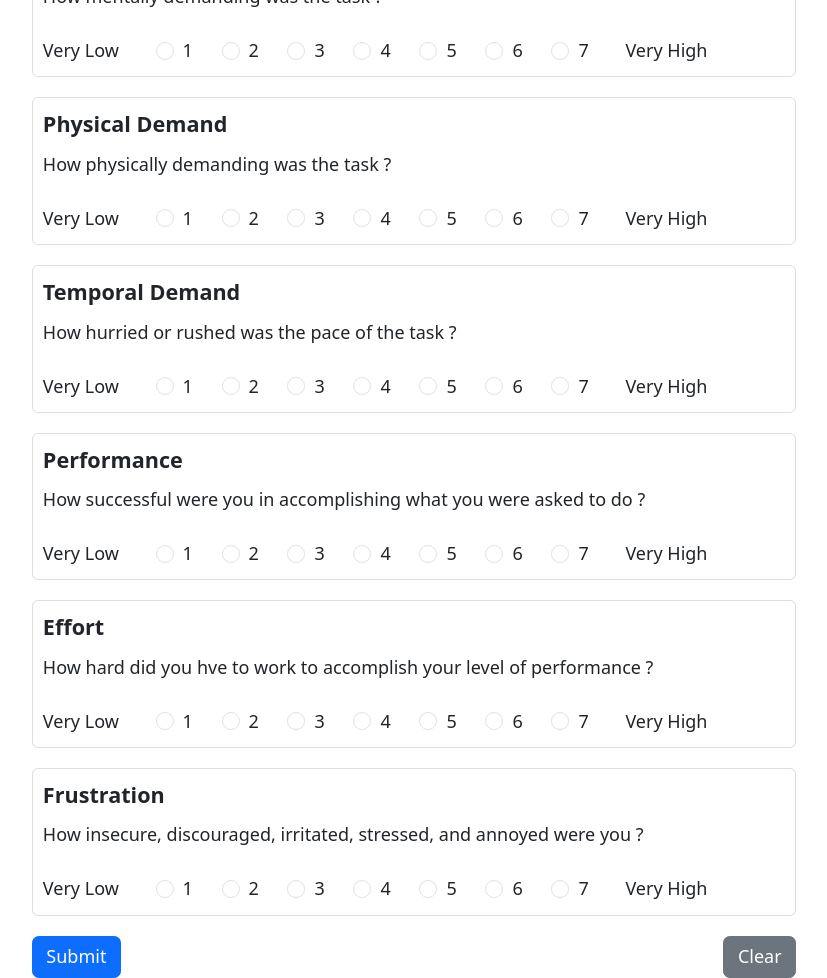
After one commit to arayabrain/multiagent-bmi-webui-collab, a FastAPI app: template app/templates/nasa-tlx-survey.html in a window 1280 px wide. The commit adds this page. Shown: the whole page, without its empty margins (226-1053 px from the left). Run offline with FastAPI, Linux system fonts and the light colour scheme; the template is opened without the code that fills it, so the values that code supplies are empty; parts of the project's set-up code (start-up, migrations or seed data) failed here and were passed over.

Commit message:
Add basic NASA TLX form, added the endpoints required for serving and processing the data, WIP on the data saving endpoint though; updated core files to share userinfo in the session storage, so this is also passed along NASA TLX survey data for saving

```diff
--- a/app/main.py
+++ b/app/main.py
@@ -85,6 +85,14 @@ async def setuser(request: Request, userinfo: dict):
     connectedUsers.append(userinfo["name"])
     return True
 
+@app.post("/api/save-nasa-tlx-data")
+async def save_nasa_tlx_data(request: Request, survey_data: dict):
+    # TODO: survey data saving
+    # - where do we store it ? which logs forlder ?
+    # - what should the file name be ? project_id/session_id/username_YYYYMMDD/device_1_device_2__nasatlx.json ?
+    # - save as JSON dict ?
+    # - anything else we need that is not in survey_data ?
+    return True
 
 @app.get("/api/getuser")
 async def getuser(request: Request):
@@ -124,6 +132,21 @@ async def task_page(request: Request, mode: str):
     )
 
 
+async def survey_page(request: Request, mode: str):
+    if "userinfo" not in request.session:
+        return RedirectResponse(url="/register")
+
+    # TODO: shared same func "task_page" for serving ?
+    # TODO: might want to check that (valid) devices
+    # are set, otherwise the data saved might be useless
+    return templates.TemplateResponse(
+        "nasa-tlx-survey.html",
+        {
+            "request": request
+        }
+    )
+
+
 @app.get("/data-collection")
 async def data_collection(request: Request):
     return await task_page(request, "data-collection")
@@ -137,6 +160,11 @@ async def single_robot(request: Request):
 @app.get("/multi-robot")
 async def multi_robot(request: Request):
     return await task_page(request, "multi-robot")
+
+
+@app.get("/nasa-tlx-survey")
+async def nasa_tlx_survey(request: Request):
+    return await survey_page(request, "nasa-tlx-survery")
 
 
 @sio.event
--- a/app/static/app.js
+++ b/app/static/app.js
@@ -63,6 +63,7 @@ const onServerStartDone = () => {
 const clientStart = () => {
     document.getElementById('start-button').disabled = true;  // disable start button for clients who have not pressed it
 
+    // TODO: this seems never used ?
     sockEnv.emit('addUser', {
         userinfo: userinfo,
         deviceSelection: JSON.parse(sessionStorage.getItem('deviceSelection')),
@@ -73,6 +74,7 @@ const clientStart = () => {
     if (isDataCollection) {
         document.addEventListener('dataCollectionOnset', onDataCollectionOnset);
         document.addEventListener('dataCollectionCompleted', onDataCollectionCompleted);
+        // TODO: hide NASA TLX survey button in data coll mode ?
         startDataCollection(commandColors, commandLabels);
     }
 
@@ -170,6 +172,9 @@ const connectEnv = () => {
         Object.keys(subtaskSelectionDeviceInitFuncs).forEach(device => {
             if (deviceSelection[device]) subtaskSelectionDeviceInitFuncs[device](onSubtaskSelectionEvent, commandLabels, userinfo.name, expId);
         });
+
+        // Share userinfo across the session, for other modules to use
+        sessionStorage.setItem("userinfo", JSON.stringify(userinfo));
     });
     sockEnv.on('command', ({ agentId, command, nextAcceptableCommands, isNowAcceptable, hasSubtaskNotDone, likelihoods, interactionTime }) => {
         if (interactionTime) {
--- /dev/null
+++ b/app/static/nasa-tlx-survey.js
@@ -0,0 +1,73 @@
+const NASATLXFieldToInputName = {
+  "mental-demand": "mentalDemandOptions",
+  "physical-demand": "physicalDemandOptions",
+  "temporal-demand": "temporalDemandOptions",
+  "performance": "performanceOptions",
+  "effort": "effortOptions",
+  "frustration": "frustrationOptions"
+}
+
+document.addEventListener('DOMContentLoaded', () => {
+  document.querySelector('#nasa-tlx-survey-form').addEventListener('submit', async event => {
+      event.preventDefault();
+      await saveNASATLXSurveyData();
+  });
+  document.querySelector('#clear-button').addEventListener('click', clearForm);
+});
+
+// Clears the form
+const clearForm = () => {
+  // Iterate over each key in NASATLXFieldToInputName
+  Object.keys(NASATLXFieldToInputName).forEach(key => {
+    // Get collection of radio buttons
+    const radioButtons = document.getElementsByName(NASATLXFieldToInputName[key]);
+    // Uncheck radio buttons of each field.
+    radioButtons.forEach(radio => {
+      radio.checked = false;
+    });
+  });
+}
+
+const saveNASATLXSurveyData = async () => {
+  // Collect the survey data
+  const NASATLXSurveyData = {}
+  let nullKeyFound = false;
+
+  for (const key of Object.keys(NASATLXFieldToInputName)) {
+    const inputName = NASATLXFieldToInputName[key];
+    const inputValue = document.querySelector(`input[name="${inputName}"]:checked`);
+    NASATLXSurveyData[key] = null; // Placeholder value
+
+    if (inputValue) {
+      NASATLXSurveyData[key] = parseInt(inputValue.value, 10);
+    } else {
+      nullKeyFound = true;
+    }
+  }
+  console.log(NASATLXSurveyData);
+
+  // Assert that there is not null key
+  if (nullKeyFound) {
+    // TODO: cleaner / integrate way of notifiying use
+    // by using a modal for e.g. ?
+    alert("All fields are required");
+    return false;
+  }
+
+  // Add userinfo and device selection
+  NASATLXSurveyData["device-selection"] = JSON.parse(sessionStorage.getItem("deviceSelection"));
+  NASATLXSurveyData["userinfo"] = JSON.parse(sessionStorage.getItem("userinfo"));
+
+  // Send the collected data to the Python backend for saving
+  const response = await fetch("/api/save-nasa-tlx-data", {
+    method: 'POST',
+    headers: {
+        'Content-Type': 'application/json'
+    },
+    body: JSON.stringify(NASATLXSurveyData)
+  });
+
+  if (response.ok) {
+    window.location.href = '/';  // Redirect to the index page
+  }
+}
--- /dev/null
+++ b/app/templates/nasa-tlx-survey.html
@@ -0,0 +1,379 @@
+<!DOCTYPE html>
+<html>
+
+<head>
+    <meta charset="utf-8">
+    <meta name="description" content="FastAPI with WebSockets">
+    <meta name="viewport" content="width=device-width, initial-scale=1.0">
+    <title>Multi-Agent BMI | NASA TLX Survey</title>
+
+    <link rel="icon" type="image/png" href="/static/img/favicon.png">
+
+    <link href="https://cdn.jsdelivr.net/npm/bootstrap@5.3.0/dist/css/bootstrap.min.css" rel="stylesheet">
+    <link rel="stylesheet" href="/static/style.css">
+    <link rel="stylesheet" href="/static/log.css">
+    <link rel="stylesheet" href="/static/apriltag.css">
+    <style>
+
+      .nasa-tlx-field-container {
+        /* display: flex; */
+        /* flex-direction: row; */
+        /* align-items: center; */
+      }
+
+      /* .form-check {
+        display: flex;
+        flex-direction: row;
+        align-items: center;
+      } */
+
+      /* .form-check-input {
+        margin-bottom: 5px;
+      } */
+
+      .low-label {
+        order: 1;
+      }
+
+      .high-label {
+        order: 3;
+      }
+
+      .form-check-inline {
+        margin-right: 12px;
+        margin-left:  12px;
+      }
+
+      fieldset {
+        margin-bottom: 20px;
+        padding: 10px;
+        border: 1px solid #ddd;
+        border-radius: 6px;
+      }
+
+      legend {
+          font-size: 1.2em;
+          font-weight: bold;
+          margin-bottom: 10px;
+      }
+
+      .low-label {
+        margin-right: 20px;
+      }
+
+      .high-label {
+        margin-left: 20px;
+      }
+    </style>
+</head>
+
+<body>
+ <!--
+    TODOs:
+    -
+ -->
+
+  <div class="container">
+
+
+    <form id="nasa-tlx-survey-form" method="post">
+
+      <div>
+        <span>Username:</span><span>TODO</span>
+        <br/>
+        <span>Devices:</span><span>TODO</span>
+        <br/>
+      </div>
+      <br/>
+      <br/>
+
+      <!-- Mental demand -->
+      <fieldset>
+          <legend>Mental Demand</legend>
+          <span>How mentally demanding was the task ?</span>
+          <br/>
+          <br/>
+
+          <div class="nasa-tlx-field-container">
+            <span class="low-label">Very Low</span>
+
+            <div class="form-check form-check-inline">
+              <input class="form-check-input" type="radio" name="mentalDemandOptions" id="mental-demand-1" value="1">
+              <label class="form-check-label" for="mental-demand-1">1</label>
+            </div>
+            <div class="form-check form-check-inline">
+              <input class="form-check-input" type="radio" name="mentalDemandOptions" id="mental-demand-2" value="2">
+              <label class="form-check-label" for="mental-demand-2">2</label>
+            </div>
+            <div class="form-check form-check-inline">
+              <input class="form-check-input" type="radio" name="mentalDemandOptions" id="mental-demand-3" value="3">
+              <label class="form-check-label" for="mental-demand-3">3</label>
+            </div>
+            <div class="form-check form-check-inline">
+              <input class="form-check-input" type="radio" name="mentalDemandOptions" id="mental-demand-4" value="4">
+              <label class="form-check-label" for="mental-demand-4">4</label>
+            </div>
+            <div class="form-check form-check-inline">
+              <input class="form-check-input" type="radio" name="mentalDemandOptions" id="mental-demand-5" value="5">
+              <label class="form-check-label" for="mental-demand-5">5</label>
+            </div>
+            <div class="form-check form-check-inline">
+              <input class="form-check-input" type="radio" name="mentalDemandOptions" id="mental-demand-6" value="6">
+              <label class="form-check-label" for="mental-demand-6">6</label>
+            </div>
+            <div class="form-check form-check-inline">
+              <input class="form-check-input" type="radio" name="mentalDemandOptions" id="mental-demand-7" value="7">
+              <label class="form-check-label" for="mental-demand-7">7</label>
+            </div>
+
+            <span class="high-label">Very High</span>
+          </div>
+      </fieldset>
+
+      <!-- Physical demand -->
+      <fieldset>
+        <legend>Physical Demand</legend>
+        <span>How physically demanding was the task ?</span>
+        <br/>
+        <br/>
+
+        <div class="nasa-tlx-field-container">
+
+          <span class="low-label">Very Low</span>
+
+          <div class="form-check form-check-inline">
+            <input class="form-check-input" type="radio" name="physicalDemandOptions" id="physical-demand-1" value="1">
+            <label class="form-check-label" for="physical-demand-1">1</label>
+          </div>
+          <div class="form-check form-check-inline">
+            <input class="form-check-input" type="radio" name="physicalDemandOptions" id="physical-demand-2" value="2">
+            <label class="form-check-label" for="physical-demand-2">2</label>
+          </div>
+          <div class="form-check form-check-inline">
+            <input class="form-check-input" type="radio" name="physicalDemandOptions" id="physical-demand-3" value="3">
+            <label class="form-check-label" for="physical-demand-3">3</label>
+          </div>
+          <div class="form-check form-check-inline">
+            <input class="form-check-input" type="radio" name="physicalDemandOptions" id="mephysicalntal-demand-4" value="4">
+            <label class="form-check-label" for="physical-demand-4">4</label>
+          </div>
+          <div class="form-check form-check-inline">
+            <input class="form-check-input" type="radio" name="physicalDemandOptions" id="physical-demand-5" value="5">
+            <label class="form-check-label" for="physical-demand-5">5</label>
+          </div>
+          <div class="form-check form-check-inline">
+            <input class="form-check-input" type="radio" name="physicalDemandOptions" id="physical-demand-6" value="6">
+            <label class="form-check-label" for="physical-demand-6">6</label>
+          </div>
+          <div class="form-check form-check-inline">
+            <input class="form-check-input" type="radio" name="physicalDemandOptions" id="physical-demand-7" value="7">
+            <label class="form-check-label" for="physical-demand-7">7</label>
+          </div>
+
+          <span class="high-label">Very High</span>
+        </div>
+      </fieldset>
+
+      <!-- Temporal demand -->
+      <fieldset>
+        <legend>Temporal Demand</legend>
+        <span>How hurried or rushed was the pace of the task ?</span>
+        <br/>
+        <br/>
+
+        <div class="nasa-tlx-field-container">
+
+          <span class="low-label">Very Low</span>
+
+          <div class="form-check form-check-inline">
+            <input class="form-check-input" type="radio" name="temporalDemandOptions" id="temporal-demand-1" value="1">
+            <label class="form-check-label" for="temporal-demand-1">1</label>
+          </div>
+          <div class="form-check form-check-inline">
+            <input class="form-check-input" type="radio" name="temporalDemandOptions" id="temporal-demand-2" value="2">
+            <label class="form-check-label" for="temporal-demand-2">2</label>
+          </div>
+          <div class="form-check form-check-inline">
+            <input class="form-check-input" type="radio" name="temporalDemandOptions" id="temporal-demand-3" value="3">
+            <label class="form-check-label" for="temporal-demand-3">3</label>
+          </div>
+          <div class="form-check form-check-inline">
+            <input class="form-check-input" type="radio" name="temporalDemandOptions" id="temporal-demand-4" value="4">
+            <label class="form-check-label" for="temporal-demand-4">4</label>
+          </div>
+          <div class="form-check form-check-inline">
+            <input class="form-check-input" type="radio" name="temporalDemandOptions" id="temporal-demand-5" value="5">
+            <label class="form-check-label" for="temporal-demand-5">5</label>
+          </div>
+          <div class="form-check form-check-inline">
+            <input class="form-check-input" type="radio" name="temporalDemandOptions" id="temporal-demand-6" value="6">
+            <label class="form-check-label" for="temporal-demand-6">6</label>
+          </div>
+          <div class="form-check form-check-inline">
+            <input class="form-check-input" type="radio" name="temporalDemandOptions" id="temporal-demand-7" value="7">
+            <label class="form-check-label" for="temporal-demand-7">7</label>
+          </div>
+
+          <span class="high-label">Very High</span>
+        </div>
+      </fieldset>
+
+      <!-- Performance -->
+      <fieldset>
+        <legend>Performance</legend>
+        <span>How successful were you in accomplishing what you were asked to do ?</span>
+        <br/>
+        <br/>
+
+        <div class="nasa-tlx-field-container">
+
+          <span class="low-label">Very Low</span>
+
+          <div class="form-check form-check-inline">
+            <input class="form-check-input" type="radio" name="performanceOptions" id="performance-1" value="1">
+            <label class="form-check-label" for="performance-1">1</label>
+          </div>
+          <div class="form-check form-check-inline">
+            <input class="form-check-input" type="radio" name="performanceOptions" id="performance-2" value="2">
+            <label class="form-check-label" for="performance-2">2</label>
+          </div>
+          <div class="form-check form-check-inline">
+            <input class="form-check-input" type="radio" name="performanceOptions" id="performance-3" value="3">
+            <label class="form-check-label" for="performance-3">3</label>
+          </div>
+          <div class="form-check form-check-inline">
+            <input class="form-check-input" type="radio" name="performanceOptions" id="performance-4" value="4">
+            <label class="form-check-label" for="performance-4">4</label>
+          </div>
+          <div class="form-check form-check-inline">
+            <input class="form-check-input" type="radio" name="performanceOptions" id="performance-5" value="5">
+            <label class="form-check-label" for="performance-5">5</label>
+          </div>
+          <div class="form-check form-check-inline">
+            <input class="form-check-input" type="radio" name="performanceOptions" id="performance-6" value="6">
+            <label class="form-check-label" for="performance-6">6</label>
+          </div>
+          <div class="form-check form-check-inline">
+            <input class="form-check-input" type="radio" name="performanceOptions" id="performance-7" value="7">
+            <label class="form-check-label" for="performance-7">7</label>
+          </div>
+
+          <span class="high-label">Very High</span>
+        </div>
+      </fieldset>
+
+      <!-- Effort -->
+      <fieldset>
+        <legend>Effort</legend>
+        <span>How hard did you hve to work to accomplish your level of performance ?</span>
+        <br/>
+        <br/>
+
+        <div class="nasa-tlx-field-container">
+
+          <span class="low-label">Very Low</span>
+
+          <div class="form-check form-check-inline">
+            <input class="form-check-input" type="radio" name="effortOptions" id="effort-1" value="1">
+            <label class="form-check-label" for="effort-1">1</label>
+          </div>
+          <div class="form-check form-check-inline">
+            <input class="form-check-input" type="radio" name="effortOptions" id="effort-2" value="2">
+            <label class="form-check-label" for="effort-2">2</label>
+          </div>
+          <div class="form-check form-check-inline">
+            <input class="form-check-input" type="radio" name="effortOptions" id="effort-3" value="3">
+            <label class="form-check-label" for="effort-3">3</label>
+          </div>
+          <div class="form-check form-check-inline">
+            <input class="form-check-input" type="radio" name="effortOptions" id="effort-4" value="4">
+            <label class="form-check-label" for="effort-4">4</label>
+          </div>
+          <div class="form-check form-check-inline">
+            <input class="form-check-input" type="radio" name="effortOptions" id="effort-5" value="5">
+            <label class="form-check-label" for="effort-5">5</label>
+          </div>
+          <div class="form-check form-check-inline">
+            <input class="form-check-input" type="radio" name="effortOptions" id="effort-6" value="6">
+            <label class="form-check-label" for="effort-6">6</label>
+          </div>
+          <div class="form-check form-check-inline">
+            <input class="form-check-input" type="radio" name="effortOptions" id="effort-7" value="7">
+            <label class="form-check-label" for="effort-7">7</label>
+          </div>
+
+          <span class="high-label">Very High</span>
+        </div>
+      </fieldset>
+
+      <!-- Frustration -->
+      <fieldset>
+        <legend>Frustration</legend>
+        <span>How insecure, discouraged, irritated, stressed, and annoyed were you ?</span>
+        <br/>
+        <br/>
+
+        <div class="nasa-tlx-field-container">
+
+          <span class="low-label">Very Low</span>
+
+          <div class="form-check form-check-inline">
+            <input class="form-check-input" type="radio" name="frustrationOptions" id="frustration-1" value="1">
+            <label class="form-check-label" for="frustration-1">1</label>
+          </div>
+          <div class="form-check form-check-inline">
+            <input class="form-check-input" type="radio" name="frustrationOptions" id="frustration-2" value="2">
+            <label class="form-check-label" for="frustration-2">2</label>
+          </div>
+          <div class="form-check form-check-inline">
+            <input class="form-check-input" type="radio" name="frustrationOptions" id="frustration-3" value="3">
+            <label class="form-check-label" for="frustration-3">3</label>
+          </div>
+          <div class="form-check form-check-inline">
+            <input class="form-check-input" type="radio" name="frustrationOptions" id="frustration-4" value="4">
+            <label class="form-check-label" for="frustration-4">4</label>
+          </div>
+          <div class="form-check form-check-inline">
+            <input class="form-check-input" type="radio" name="frustrationOptions" id="frustration-5" value="5">
+            <label class="form-check-label" for="frustration-5">5</label>
+          </div>
+          <div class="form-check form-check-inline">
+            <input class="form-check-input" type="radio" name="frustrationOptions" id="frustration-6" value="6">
+            <label class="form-check-label" for="frustration-6">6</label>
+          </div>
+          <div class="form-check form-check-inline">
+            <input class="form-check-input" type="radio" name="frustrationOptions" id="frustration-7" value="7">
+            <label class="form-check-label" for="frustration-7">7</label>
+          </div>
+
+          <span class="high-label">Very High</span>
+        </div>
+      </fieldset>
+
+      <!-- <fieldset>
+          <legend>Additional Information</legend>
+          <label>Comments:</label>
+          <textarea name="comments" rows="4"></textarea>
+      </fieldset> -->
+
+      <!-- TODO: make it so all the fields are filled before the user can submit -->
+      <!-- <div class="button-container">
+        <input type="submit" class="btn btn-primary" id="submit-button" value="Submit">
+        <input type="reset" class="btn btn-secondary" id="reset-button" value="Reset">
+      </div> -->
+      <div class="row justify-content-between">
+        <div class="col-auto">
+            <button type="submit" class="btn btn-primary" id="submit-button">Submit</button>
+        </div>
+        <div class="col-auto">
+            <button type="button" class="btn btn-secondary" id="clear-button">Clear</button>
+        </div>
+    </div>
+
+    </form>
+
+  </div>
+
+  <script src="https://cdn.jsdelivr.net/npm/bootstrap@5.3.0/dist/js/bootstrap.bundle.min.js"></script>
+  <script type="module" src="/static/nasa-tlx-survey.js"></script>
+</body>
```
Also changed, not shown: app/templates/app.html (+8 -0 lines).
